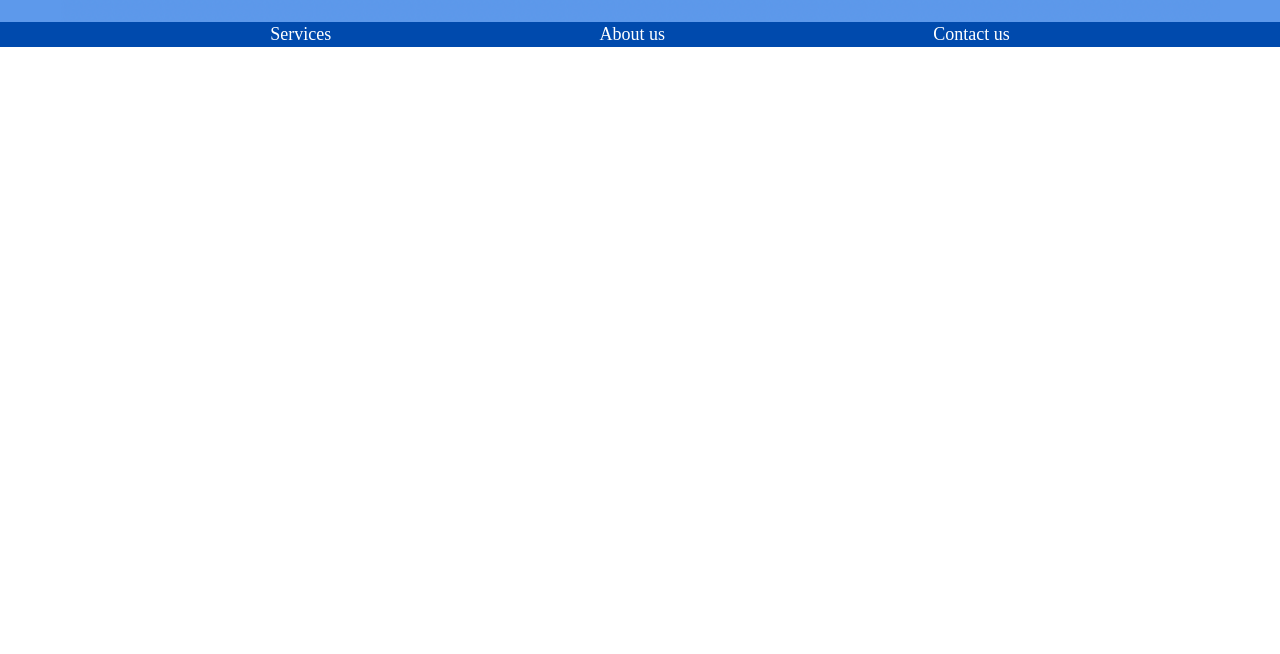
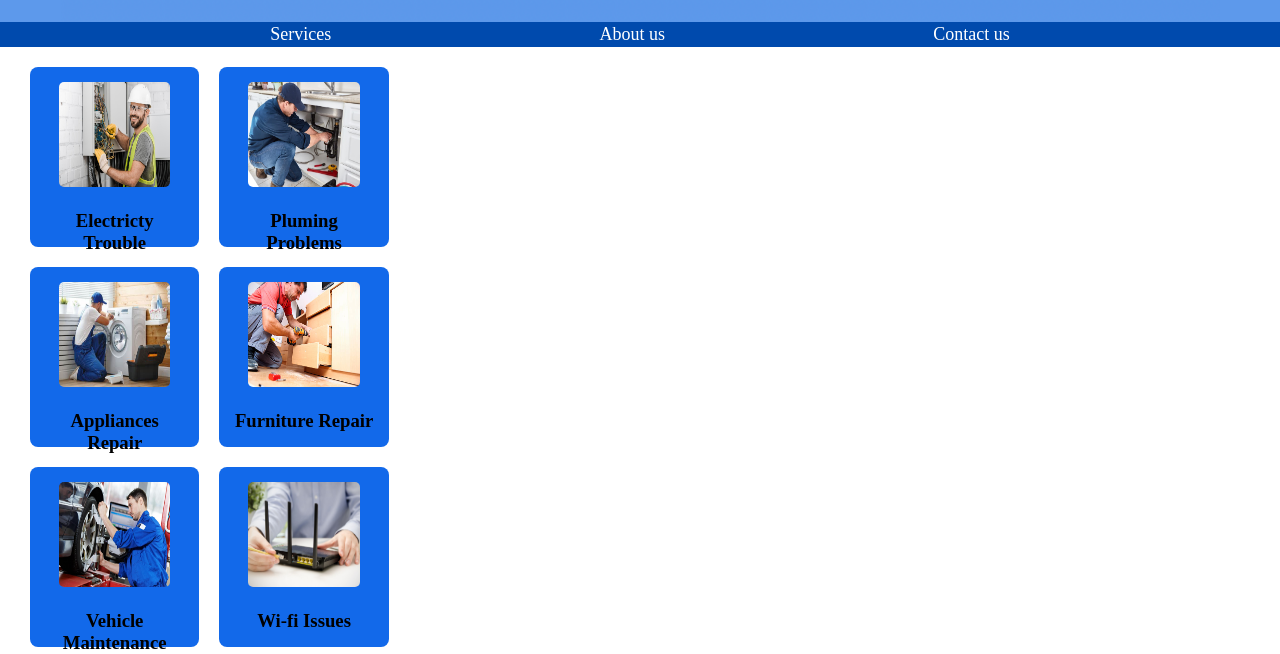
Before and after one commit to rawan-ahmad/yallafixfinal, a plain HTML site: page homepage.html in a window 1280 px wide. Shown: the part 179-833 px from the top of the page. Before the commit the page ends 800 px from the top, so only its background shows below. Drawn offline with Linux system fonts and the light colour scheme; a web font is replaced by a local one.

Commit message:
added the services categories

```diff
--- a/common_sheet.css
+++ b/common_sheet.css
@@ -71,3 +71,40 @@ nav a:hover {
     text-decoration: underline;
     background-color: rgba(196, 234, 255, 0.811);
 }
+
+.services_container {
+    display: flex;
+    flex-wrap: wrap;
+    float: left, bottom;
+    gap: 20px;
+    width: 33%;
+    height: 400px;
+    margin-top: 20px;
+    margin-left: 30px;
+}
+
+.service_box {
+    background: rgb(18, 105, 234);
+    width: 33%;
+    height: 150px;
+    padding: 15px;
+    border-radius: 8px;
+    text-align: center;
+    transition: background-color 0.3s ease;
+}
+
+.service_box:hover {
+    background: rgb(119, 3, 251);
+}
+
+.service_box img {
+    width: 80%;
+    height: 70%;
+    border-radius: 5px;
+}
+
+.service_box:hover img {
+    width: 85%;
+    height: 75%;
+    border-radius: 5px;
+}
--- a/homepage.html
+++ b/homepage.html
@@ -47,7 +47,32 @@
     </nav>
 
     <main>
-
+        <div class="services_container">
+            <div class="service_box">
+                <img src="Electrician.jpg" alt="Image 1">
+                <h3>Electricty Trouble</h3>
+            </div>
+            <div class="service_box">
+                <img src="Plumber.jpg" alt="Image 2">
+                <h3>Pluming Problems</h3>
+            </div>
+            <div class="service_box">
+                <img src="Appliances.jpg" alt="Image 3">
+                <h3>Appliances Repair</h3>
+            </div>
+            <div class="service_box">
+                <img src="Furniture.jpg" alt="Image 4">
+                <h3>Furniture Repair</h3>
+            </div>
+            <div class="service_box">
+                <img src="Car.jpg" alt="Image 5">
+                <h3>Vehicle Maintenance</h3>
+            </div>
+            <div class="service_box">
+                <img src="Wi-Fi.jpg" alt="Image 6">
+                <h3>Wi-fi Issues</h3>
+            </div>
+        </div>
     </main>
 
     <footer>
```
Also changed, not shown: Appliances.jpg (added), Car.jpg (added), Electrician.jpg (added), Furniture.jpg (added), Plumber.jpg (added), Wi-Fi.jpg (added).
